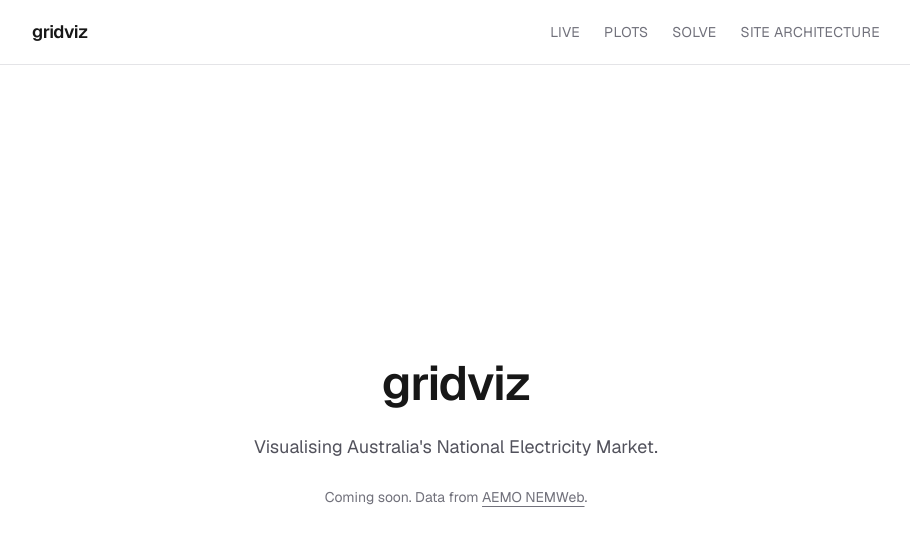
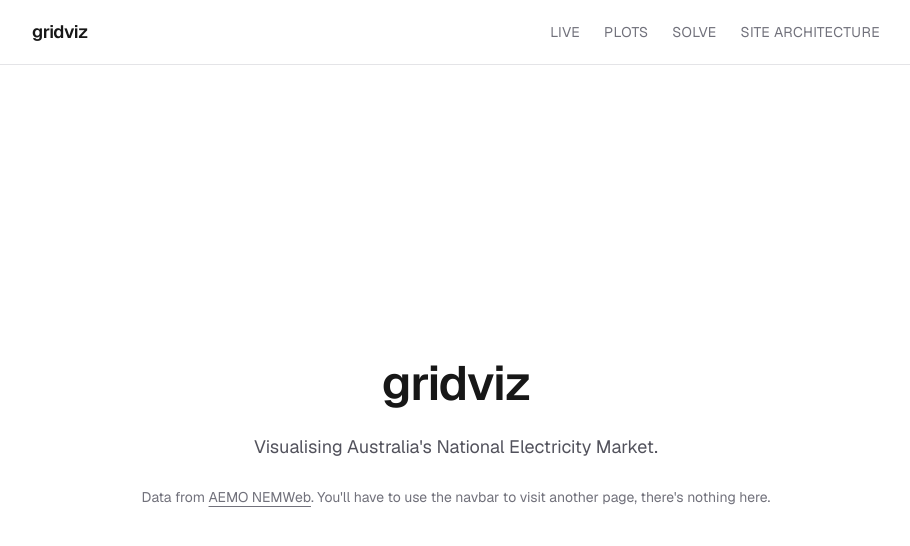
Before and after one commit to fruitBohl/gridviz, a Next.js app: page / in a window 1280 px wide. Shown: the top 546 px of the page, without its empty margins (184-1094 px from the left). Built offline with nearby package versions, Linux system fonts and the light colour scheme.

Commit message:
chore: update the home page text

```diff
--- a/app/page.tsx
+++ b/app/page.tsx
@@ -6,14 +6,15 @@ export default function Home() {
                 Visualising Australia&apos;s National Electricity Market.
             </p>
             <p className="text-sm text-zinc-500">
-        Coming soon. Data from{" "}
+                Data from{" "}
                 <a
                     href="https://nemweb.com.au"
                     className="underline underline-offset-4 hover:text-foreground"
                 >
                     AEMO NEMWeb
                 </a>
-        .
+                . You&apos;ll have to use the navbar to visit another page, there&apos;s
+                nothing here.
             </p>
         </div>
     );
```
Lines whose indentation alone changed are shown as unchanged.
